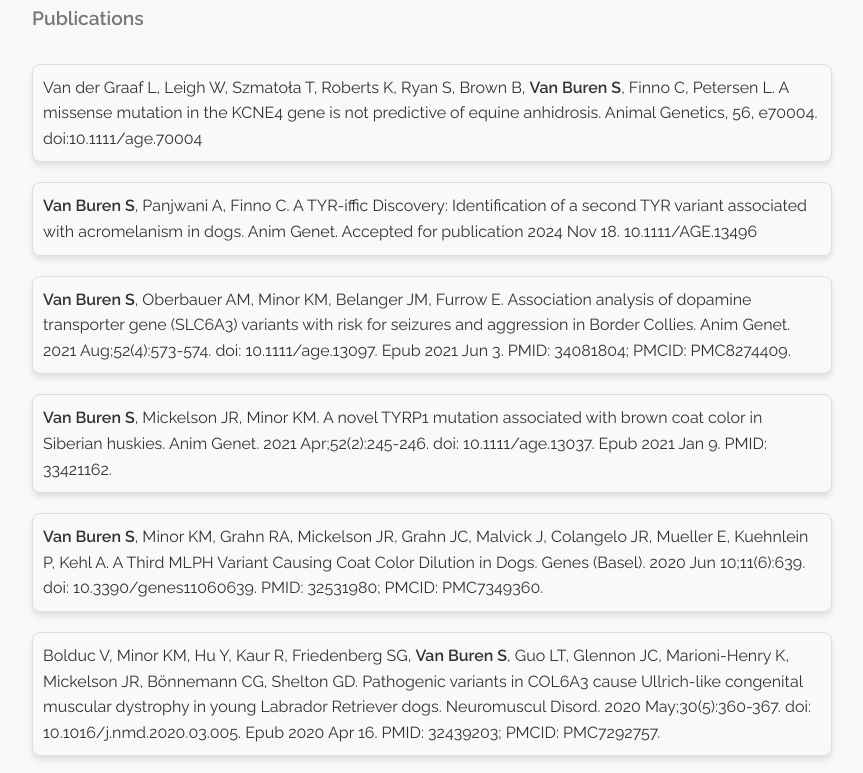
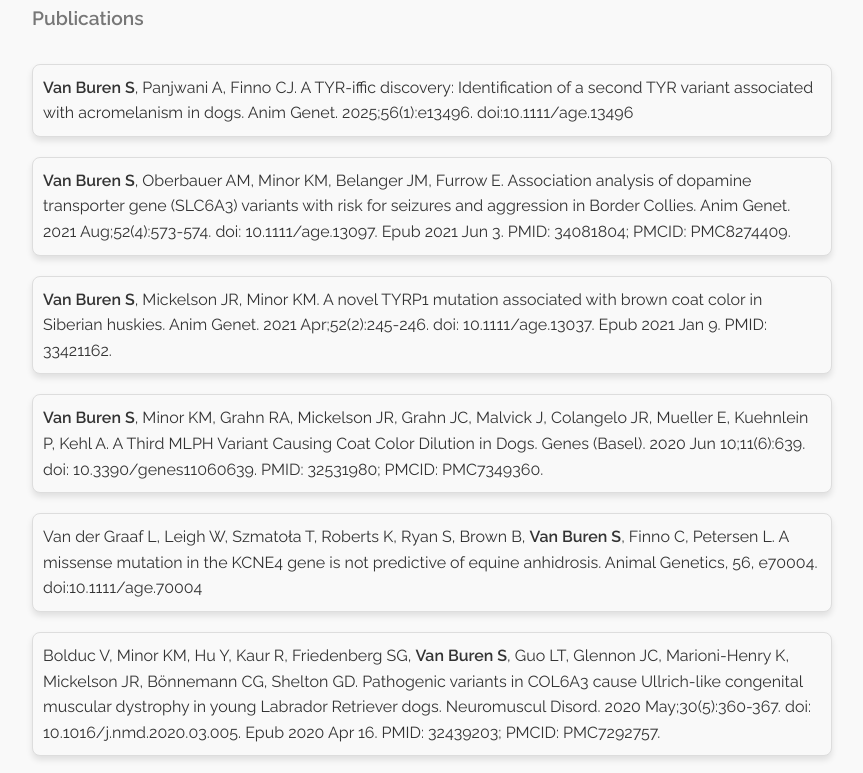
Before and after one commit to slvanburen/my-portfolio, a plain HTML site: page papers.html in a window 1280 px wide. Shown: the part 460-1233 px from the top of the page, without its empty margins (208-1071 px from the left). Drawn offline with Linux system fonts and the light colour scheme.

Commit message:
Update papers.html

```diff
--- a/papers.html
+++ b/papers.html
@@ -39,12 +39,7 @@
 
         <!-- Project 1 -->
         <div class="project">
-            Van der Graaf L, Leigh W, Szmatoła T, Roberts K, Ryan S, Brown B, <strong>Van Buren S</strong>, Finno C, Petersen L. A missense mutation in the KCNE4 gene is not predictive of equine anhidrosis. Animal Genetics, 56, e70004. doi:10.1111/age.70004
-        </div>
-
-        <!-- Project 1 -->
-        <div class="project">
-            <strong>Van Buren S</strong>, Panjwani A, Finno C. A TYR-iffic Discovery: Identification of a second TYR variant associated with acromelanism in dogs. Anim Genet. Accepted for publication 2024 Nov 18. 10.1111/AGE.13496
+            <strong>Van Buren S</strong>, Panjwani A, Finno CJ. A TYR-iffic discovery: Identification of a second TYR variant associated with acromelanism in dogs. Anim Genet. 2025;56(1):e13496. doi:10.1111/age.13496
         </div>
 
         <!-- Project 2 -->
@@ -64,10 +59,15 @@
 
         <!-- Project 5 -->
         <div class="project">
+            Van der Graaf L, Leigh W, Szmatoła T, Roberts K, Ryan S, Brown B, <strong>Van Buren S</strong>, Finno C, Petersen L. A missense mutation in the KCNE4 gene is not predictive of equine anhidrosis. Animal Genetics, 56, e70004. doi:10.1111/age.70004
+        </div>
+
+        <!-- Project 6 -->
+        <div class="project">
             Bolduc V, Minor KM, Hu Y, Kaur R, Friedenberg SG, <strong>Van Buren S</strong>, Guo LT, Glennon JC, Marioni-Henry K, Mickelson JR, Bönnemann CG, Shelton GD. Pathogenic variants in COL6A3 cause Ullrich-like congenital muscular dystrophy in young Labrador Retriever dogs. Neuromuscul Disord. 2020 May;30(5):360-367. doi: 10.1016/j.nmd.2020.03.005. Epub 2020 Apr 16. PMID: 32439203; PMCID: PMC7292757.
         </div>
 
-        <!-- Project 6 -->
+        <!-- Project 7 -->
         <div class="project">
             Saver A, Lulich JP, <strong>Van Buren S</strong>, Furrow E. Calcium oxalate urolithiasis in juvenile dogs. Vet Rec. 2021 Aug;189(3):e141. doi: 10.1002/vetr.141. Epub 2021 Feb 10. PMID: 34357620.
         </div>
```
